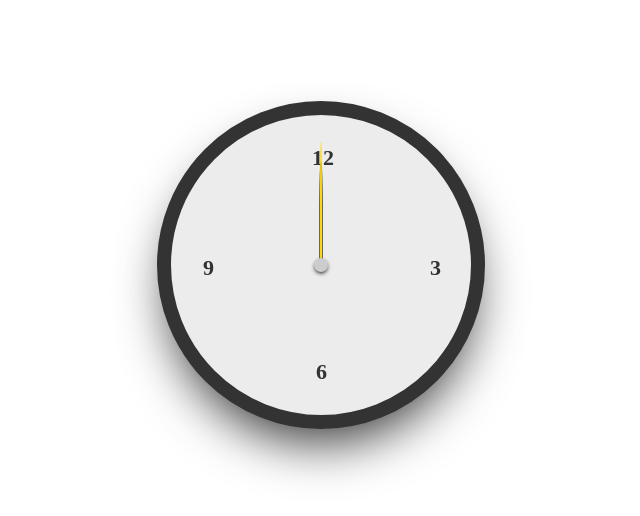
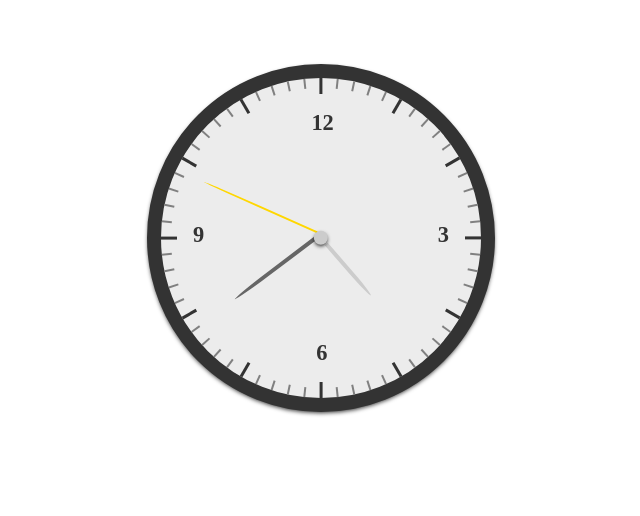
Before and after one commit to phamthuhue/Analog-Clock, a plain HTML site: page index.html in a window 1280 px wide. Shown: the whole page, without its empty margins (319-959 px from the left). Drawn offline with Linux system fonts and the light colour scheme.

Commit message:
Draw diallines for the clock face and add JS script to update clock hands

```diff
--- a/index.html
+++ b/index.html
@@ -10,9 +10,9 @@
     <div class="clock">
         <div class="dot"></div>
         <div>
-            <div class="hour-hand"></div>
-            <div class="minute-hand"></div>
-            <div class="second-hand"></div>
+            <div class="hour-hand" id="hour-hand"></div>
+            <div class="minute-hand" id="minute-hand"></div>
+            <div class="second-hand" id="second-hand"></div>
         </div>
         <div>
             <span class="h3">3</span>
@@ -20,7 +20,7 @@
             <span class="h9">9</span>
             <span class="h12">12</span>
         </div>
-        <div class="diallines"></div>
+        <div class="dial-lines" id="dial-lines"></div>
     </div>
     <script src="scrips.js"></script>
 </body>
--- a/scrips.js
+++ b/scrips.js
@@ -1,9 +1,15 @@
+// Updates clock hands based on current time
 function updateClock() {
     const now = new Date();
     const hours = now.getHours() % 12;
     const minutes = now.getMinutes();
     const seconds = now.getSeconds();
 
+    /* Rotation calculations:
+     * Hour hand: 360° / 12 hours = 30° per hour + 30° / 60 minutes for partial hours
+     * Minute hand: 360° / 60 minutes = 6° per minute + 6° / 60 seconds for partial minutes
+     * Second hand: 360° / 60 seconds = 6° per second
+     */
     const hourDeg = (hours + minutes / 60) * 30;
     const minuteDeg = (minutes + seconds / 60) * 6;
     const secondDeg = seconds * 6;
@@ -13,5 +19,26 @@ function updateClock() {
     document.getElementById("second-hand").style.transform = `rotate(${secondDeg}deg)`;
 }
 
+// Creates 60 dial lines around clock
+function createDialLines() {
+    const dialLines = document.querySelector('.dial-lines');
+
+    for (let i = 0; i < 60; i++) {
+        let line = document.createElement('div');
+        line.style.transform = `translateX(-50%) rotate(${i * 6}deg)`;
+
+        // Every 5th line is thicker and darker
+        if (i % 5 === 0) {
+            line.style.height = "2vmin";
+            line.style.width = "0.4vmin";
+            line.style.background = "#333";
+        }
+
+        dialLines.appendChild(line);
+    }
+}
+
+// Initialize clock
+createDialLines();
 setInterval(updateClock, 1000);
 updateClock();
--- a/style.css
+++ b/style.css
@@ -1,91 +1,119 @@
-.clock{
+.clock {
     background-color: #ececec;
-    width: 300px;
-    height: 300px;
-    margin: 8% auto 0;
+    width: 40vmin;
+    height: 40vmin;
+    margin: 8vh auto 0;
     border-radius: 50%;
-    border: 14px solid #333;
+    border: 1.8vmin solid #333;
     position: relative;
-    box-shadow: 0 2vw 4vw -1vw rgba(0, 0, 0, 0.8);
+    box-shadow: 0 0.25vmin 0.5vmin -0.125vmin rgba(0, 0, 0, 0.8);
 }
-.dot{
-    width: 14px;
-    height: 14px;
+
+.dot {
+    width: 1.8vmin;
+    height: 1.8vmin;
     border-radius: 50%;
     background: #ccc;
-    top: 0;
-    left: 0;
-    right: 0;
-    bottom: 0;
-    margin: auto;
     position: absolute;
+    top: 50%;
+    left: 50%;
+    transform: translate(-50%, -50%);
     z-index: 10;
-    box-shadow: 0 2px 4px -1px black;
+    box-shadow: 0 0.25vmin 0.5vmin -0.125vmin black;
+}
 
-}
-.hour-hand{
+/* Kim đồng hồ */
+.hour-hand {
     position: relative;
     z-index: 5;
-    width: 4px;
-    height: 65px;
+    width: 0.5vmin;
+    height: 8.5vmin;
     background: #ccc;
-    top: 79px;
-    transform-origin: 50% 72px;
+    top: 10.5vmin;
+    transform-origin: 50% 9.5vmin;
     left: 50%;
-    margin-left: -2px;
+    margin-left: -0.25vmin;
     border-top-left-radius: 50%;
     border-top-right-radius: 50%;
 }
-.minute-hand{
+
+.minute-hand {
     position: absolute;
     z-index: 6;
-    width: 4px;
-    height: 100px;
+    width: 0.5vmin;
+    height: 13vmin;
     background: #666;
-    top: 46px;
-    transform-origin: 50% 105px;
+    top: 6vmin;
+    transform-origin: 50% 13.5vmin;
     left: 50%;
-    margin-left: -2px;
+    margin-left: -0.25vmin;
     border-top-left-radius: 50%;
     border-top-right-radius: 50%;
 }
-.second-hand{
+
+.second-hand {
     position: absolute;
     z-index: 7;
-    width: 2px;
-    height: 120px;
+    width: 0.25vmin;
+    height: 15.5vmin;
     background: gold;
-    top: 26px;
-    transform-origin: 50% 125px;
+    top: 3.5vmin;
+    transform-origin: 50% 16vmin;
     left: 50%;
-    margin-left: -1px;
+    margin-left: -0.125vmin;
     border-top-left-radius: 50%;
     border-top-right-radius: 50%;
 }
-span{
+
+/* Mặt số trên đồng hồ */
+span {
     display: inline-block;
     position: absolute;
     color: #333;
-    font-size: 22px;
+    font-size: 2.8vmin;
     font-family: 'Poiret One';
     font-weight: 700;
     z-index: 4;
 }
-.h12{
-    top: 30px;
+
+.h12 {
+    top: 4vmin;
     left: 50%;
-    margin-left: -9px;
+    margin-left: -1.2vmin;
 }
-.h3{
-    top: 140px;
-    right: 30px;
+
+.h3 {
+    top: 18vmin;
+    right: 4vmin;
 }
-.h6{
-    bottom: 30px;
+
+.h6 {
+    bottom: 4vmin;
     left: 50%;
-    margin-left: -5px;
+    margin-left: -0.6vmin;
 }
-.h9{
-    left: 32px;
-    top: 140px;
+
+.h9 {
+    left: 4vmin;
+    top: 18vmin;
 }
+
+/* Đường gạch chia trên đồng hồ */
+.dial-lines {
+    position: absolute;
+    width: 100%;
+    height: 100%;
+    top: 0;
+    left: 0;
+}
+
+.dial-lines div {
+    position: absolute;
+    width: 0.25vmin;
+    height: 1.3vmin;
+    background: gray;
+    left: 50%;
+    top: 0;
+    transform-origin: center 20vmin;
+    transform: translate(-50%, -50%) rotate(0deg);
+}
```
Also changed, not shown: 1 other file.
